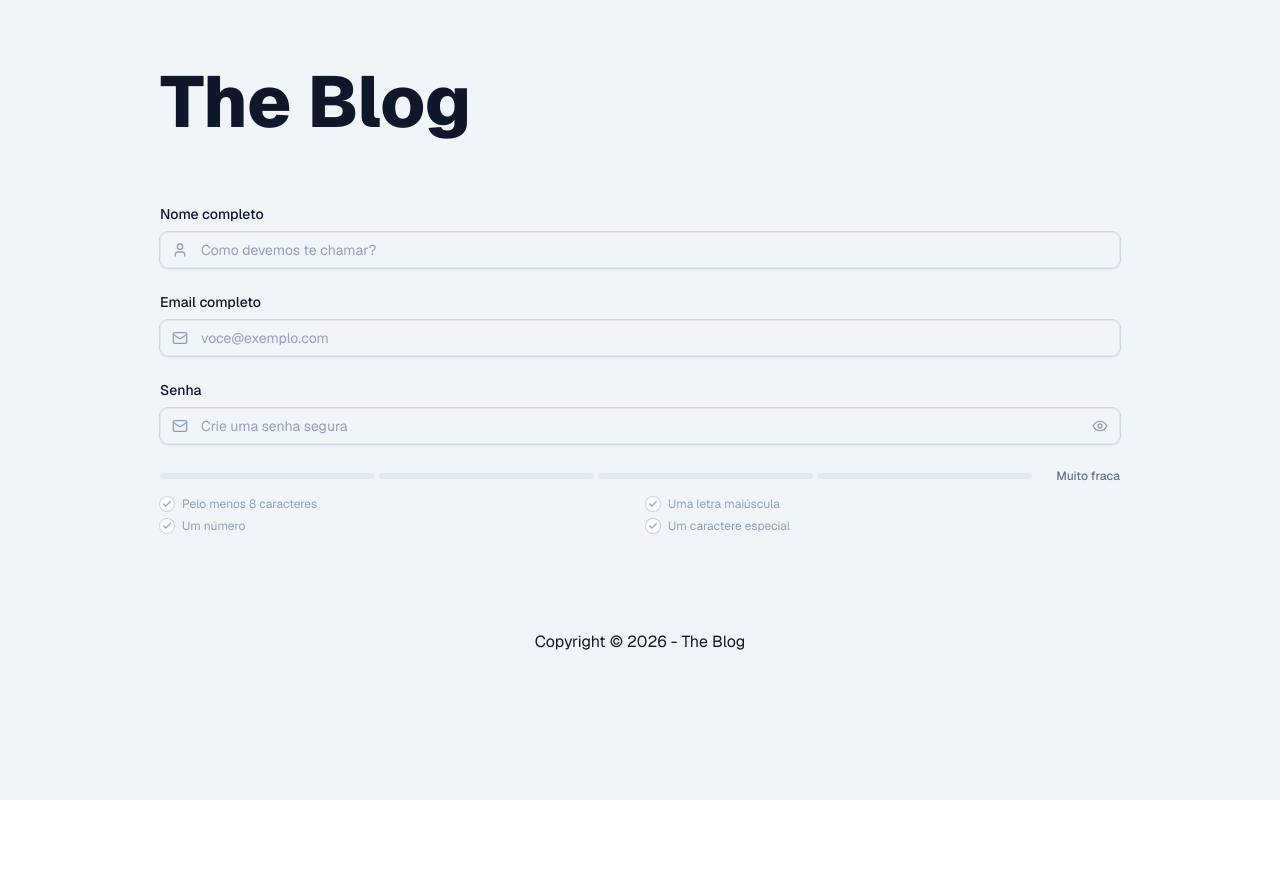
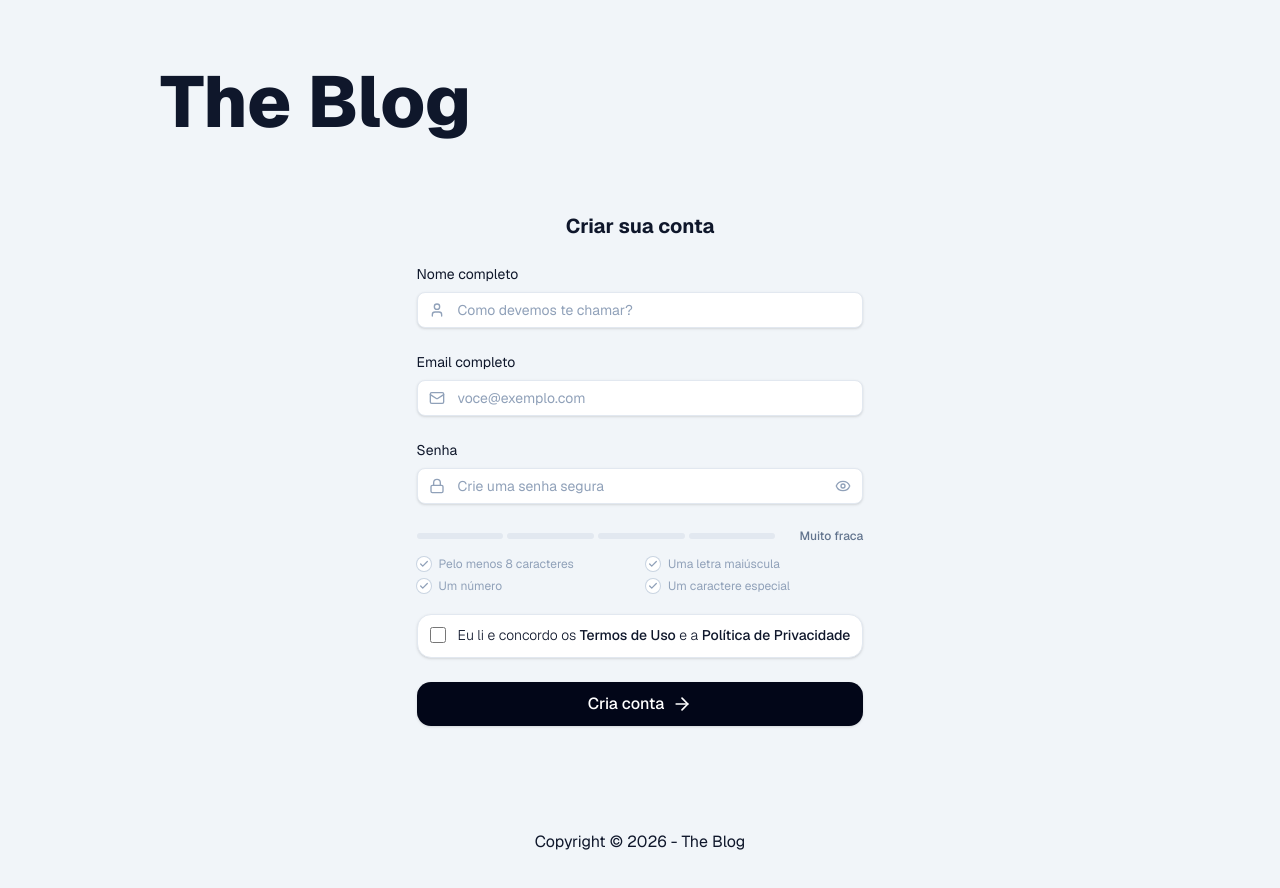
Before and after one commit to amadeu100401/theBlog, a Next.js app: page /register in a window 1280 px wide. Shown: the top 888 px of the page. Before the commit the page ends 800 px from the top, so only its background shows below. Built offline with nearby package versions, Linux system fonts and the light colour scheme.

Commit message:
feature: adding accept terms checkbox and adding cerate account button

```diff
--- a/src/app/(auth)/register/page.tsx
+++ b/src/app/(auth)/register/page.tsx
@@ -8,7 +8,10 @@ export const metadata: Metadata = {
 
 export default async function Register() {
   return (
-    <div className={clsx('')}>
+    <div
+      className={clsx('flex flex-col justify-center items-center gap-6 p-2')}
+    >
+      <h1 className='text-xl font-bold'>Criar sua conta</h1>
       <RegisterUserForm />
     </div>
   );
--- a/src/components/Admin/ManagePostForm/index.tsx
+++ b/src/components/Admin/ManagePostForm/index.tsx
@@ -150,7 +150,7 @@ export function ManagePostForm(props: ManagePostFormProps) {
           <ButtonComponent
             styleType='default'
             size='lg'
-            icon={mode === 'update' ? <FilesIcon /> : <StickyNotePlus />}
+            leftIcon={mode === 'update' ? <FilesIcon /> : <StickyNotePlus />}
             disabled={isPending}
           >
             {mode === 'update' ? 'Atualizar' : 'Enviar post'}
--- a/src/components/Auth/registeForm/index.tsx
+++ b/src/components/Auth/registeForm/index.tsx
@@ -1,9 +1,13 @@
 'use client';
 
 import { InputText } from '@/components/InputText';
-import { MailIcon, UserIcon } from 'lucide-react';
+import { ArrowRightIcon, LockIcon, MailIcon, UserIcon } from 'lucide-react';
 import { PasswordStrength } from '../passwordStrength';
 import { useMemo, useState } from 'react';
+import { ButtonComponent } from '@/components/DefaultButton';
+import clsx from 'clsx';
+import { InputCheckbox } from '@/components/InputCheckbox';
+import Link from 'next/link';
 
 export type PasswordRule = { label: string; test: (v: string) => boolean };
 
@@ -25,6 +29,9 @@ export function RegisterUserForm() {
     [password, passwordRules],
   );
 
+  const textInputClasses = clsx('bg-white');
+  const linkClasses = clsx('hover:underline font-medium');
+
   return (
     <form className='mb-16'>
       <div className='flex flex-col gap-6'>
@@ -36,6 +43,7 @@ export function RegisterUserForm() {
           // defaultValue={formState.title}
           // disabled={isPending}
           icon={UserIcon}
+          className={textInputClasses}
         />
         <InputText
           labelText='Email completo'
@@ -45,6 +53,7 @@ export function RegisterUserForm() {
           // defaultValue={formState.title}
           // disabled={isPending}
           icon={MailIcon}
+          className={textInputClasses}
         />
         <InputText
           labelText='Senha'
@@ -53,8 +62,9 @@ export function RegisterUserForm() {
           type='password'
           // defaultValue={formState.title}
           // disabled={isPending}
-          icon={MailIcon}
+          icon={LockIcon}
           onChange={e => setPassword(e.target.value)}
+          className={textInputClasses}
         />
       </div>
       <div className='mt-6'>
@@ -64,6 +74,57 @@ export function RegisterUserForm() {
           password={password}
         />
       </div>
+      <div className='mt-5 flex flex-col justify-center'>
+        <label
+          className={clsx(
+            'flex items-start cursor-pointer transition',
+            'border border-slate-200',
+            'bg-white ring-slate-300',
+            'p-3 gap-3 ',
+            'shadow-sm rounded-xl',
+          )}
+        >
+          <InputCheckbox
+            name='acceptTerms'
+            type='checkbox'
+            // defaultChecked={}
+            disabled={false}
+          />
+          <span className='text-sm/tight font-light'>
+            Eu li e concordo os{' '}
+            <Link href='#' className={linkClasses}>
+              Termos de Uso
+            </Link>{' '}
+            e a{' '}
+            <Link href='#' className={linkClasses}>
+              Política de Privacidade
+            </Link>
+          </span>
+        </label>
+      </div>
+      <div className='mt-6 flex flex-row justify-center'>
+        <ButtonComponent
+          styleType='custom'
+          className={clsx(
+            'flex justify-center items-center group',
+            'h-11 w-full gap-2 px-4 py-2 overflow-hidden',
+            '[&_svg]:w-5 [&_svg]:h-5 rounded-xl',
+            'text-white font-medium transition',
+            'boder border-slate-200 bg-slate-950 shadow-sm',
+            'cursor-pointer hover:bg-slate-900',
+            'disabled:cursor-not-allowed disabled:bg-slate-300',
+          )}
+          rightIcon={
+            <ArrowRightIcon
+              className={clsx(
+                'transition-transform group-hover:translate-x-0.5',
+              )}
+            />
+          }
+        >
+          Cria conta
+        </ButtonComponent>
+      </div>
     </form>
   );
 }
--- a/src/components/DefaultButton/index.tsx
+++ b/src/components/DefaultButton/index.tsx
@@ -4,20 +4,22 @@ type ButtonVariants = 'default' | 'danger' | 'custom' | 'ghost';
 type ButtonSize = 'sm' | 'md' | 'lg';
 
 export type ButtonComponentProps = {
-  icon?: React.ReactNode;
+  leftIcon?: React.ReactNode;
+  rightIcon?: React.ReactNode;
   styleType: ButtonVariants;
   size?: ButtonSize;
 } & React.ComponentProps<'button'>;
 
 export function ButtonComponent({
-  icon,
+  leftIcon,
+  rightIcon,
   styleType: buttonType = 'default',
   size = 'md',
   ...props
 }: ButtonComponentProps) {
   const commonStyle = clsx(
     'flex items-center justify-center',
-    'transition, ',
+    'transition',
     'py-2 px-4 cursor-pointer',
     'disabled:bg-slate-200',
     'disabled:text-slate-400',
@@ -46,7 +48,7 @@ export function ButtonComponent({
   const buttonSizes: Record<ButtonSize, string> = {
     sm: clsx(
       'text-xs/tight py-1 px-1',
-      'rounde-sm',
+      'rounded-sm',
       '[&_svg]:w-3 [&_svg]:h-3',
       'gap-1',
     ),
@@ -72,8 +74,9 @@ export function ButtonComponent({
 
   return (
     <button className={buttonClasses} {...props}>
-      {icon}
+      {leftIcon}
       {props.children}
+      {rightIcon}
     </button>
   );
 }
--- a/src/components/InputCheckbox/index.tsx
+++ b/src/components/InputCheckbox/index.tsx
@@ -18,8 +18,9 @@ export function InputCheckbox({
         id={id}
         {...props}
         className={clsx(
-          'w-4 h-4',
-          'outline-none rounded-lg focus:ring-2 focus: ring-blue-500',
+          'w-4 h-4 accent-slate-900 rounded',
+          'outline-none rounded-lg focus:ring-0 focus:ring-offset-0 focus:outline-none',
+          'hover:cursor-pointer',
         )}
         type='checkbox'
       />
--- a/src/components/InputText/index.tsx
+++ b/src/components/InputText/index.tsx
@@ -29,7 +29,6 @@ export function InputText({
 
   type InputType = (typeof validInputTypes)[number];
 
-  // Identifica o tipo original enviado por prop
   const isPasswordType = props.type === 'password';
 
   const inputType: InputType =
@@ -45,9 +44,9 @@ export function InputText({
   const id = useId();
 
   const inputFieldClasses = clsx(
-    'flex h-9 w-full border border-input bg-transparent outline-none text-base/tight',
+    'flex h-9 w-full border border-slate-200 bg-transparent outline-none text-base/tight',
     'rounded-md p-2 shadow-sm transition-colors',
-    'ring-offset-background focus-visible:outline-none focus-visible:ring-1 focus-visible:ring-ring',
+    'ring-offset-background focus-visible:outline-none focus-visible:ring-[1.5px] focus-visible:ring-ring',
     'placeholder:text-slate-400',
     'disabled:bg-slate-200 disabled:text-slate-400 disabled:placeholder-slate-300 disabled:cursor-not-allowed',
     'read-only:bg-slate-100 read-only:text-slate-400 md:text-sm',
@@ -58,8 +57,8 @@ export function InputText({
 
     props.className,
     hasError
-      ? 'ring-2 ring-red-500 focus:ring-red-600'
-      : 'ring-1 ring-slate-300 focus:ring-2 focus:ring-[oklch(0.704_0.04_256.788)]',
+      ? ' ring-red-500 focus:ring-red-600'
+      : ' ring-slate-300 focus:ring-[1.5px] focus:ring-[oklch(0.704_0.04_256.788)]',
   );
 
   const showLabel = labelText && !props.hidden;
@@ -67,7 +66,7 @@ export function InputText({
   return (
     <div className='flex flex-col gap-2'>
       {showLabel && (
-        <label className='text-sm font-medium' htmlFor={id}>
+        <label className='text-sm font-normal' htmlFor={id}>
           {labelText}
         </label>
       )}
```
